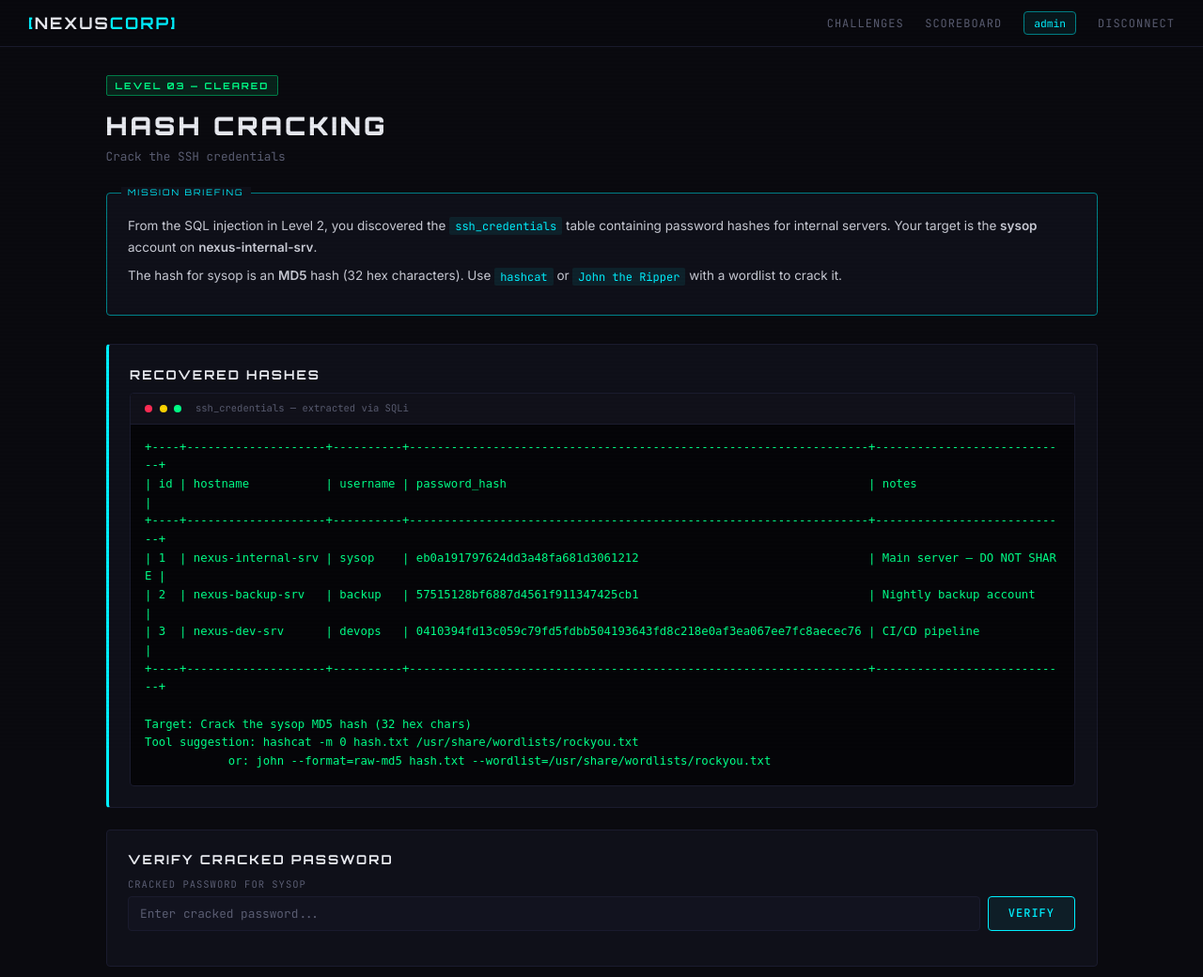
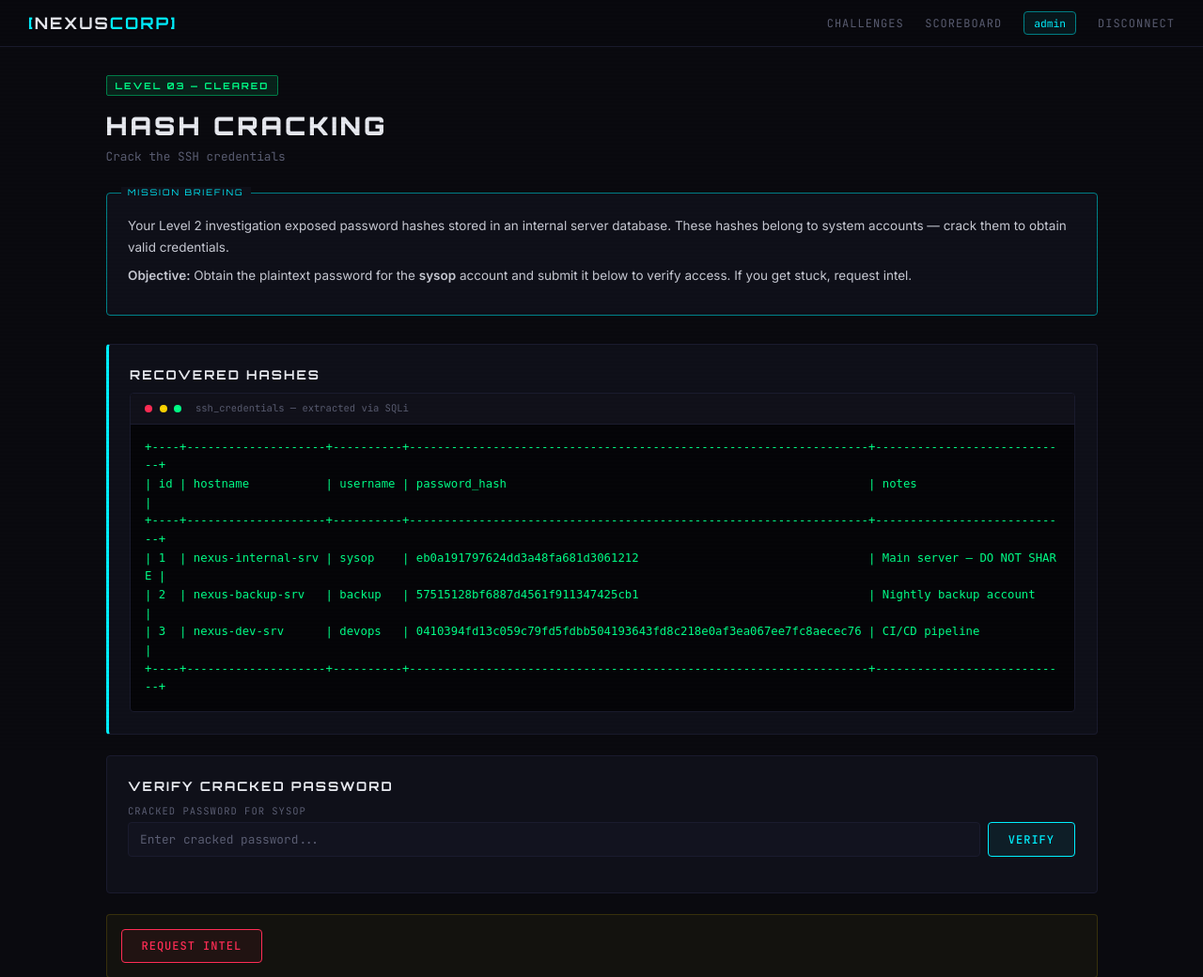
Before and after one commit to DarthMayan/NexusCorp_CTF, a Flask app: page /level/3 in a window 1280 px wide. Shown: the top 1040 px of the page at 94% size. Run offline with Flask 3, Linux system fonts and the light colour scheme; a user stored in the database is signed in; data comes from the database, SQL or seed files in the repository.

Commit message:
improve(level3): simplify briefing, remove tool hints from terminal, update hints
- Briefing no longer reveals hash type or cracking tools
- Removed Target/Tool suggestion lines from the recovered hashes terminal
- Hints now progress: hash length → wordlist tool → exact hashcat command

```diff
--- a/app/main.py
+++ b/app/main.py
@@ -1093,10 +1093,9 @@ HINTS = {
         "sqlmap -u 'TARGET/level/2/search?search=test' --dbms=sqlite --delay=2 --tables --batch",
     ],
     3: [
-        "You found hashes in the ssh_credentials table. Identify the hash type first.",
-        "MD5 hashes are 32 hex characters. SHA256 are 64.",
-        "hashcat -m 0 hash.txt /usr/share/wordlists/rockyou.txt   (mode 0 = MD5)",
-        "john --format=raw-md5 hash.txt --wordlist=/usr/share/wordlists/rockyou.txt",
+        "Look at the length of each hash — it tells you which algorithm was used.",
+        "Use a password cracking tool with a large wordlist. Focus on the sysop account.",
+        "hashcat -m 0 hash.txt /usr/share/wordlists/rockyou.txt  (mode 0 = MD5)",
     ],
     4: [
         "You're logged into the server as sysop. Explore the filesystem.",
--- a/app/templates/levels/level3.html
+++ b/app/templates/levels/level3.html
@@ -10,13 +10,12 @@
 
 <div class="briefing">
     <p>
-        From the SQL injection in Level 2, you discovered the <code>ssh_credentials</code> table
-        containing password hashes for internal servers. Your target is the <strong>sysop</strong>
-        account on <strong>nexus-internal-srv</strong>.
+        Your Level 2 investigation exposed password hashes stored in an internal server database.
+        These hashes belong to system accounts — crack them to obtain valid credentials.
     </p>
     <p>
-        The hash for sysop is an <strong>MD5</strong> hash (32 hex characters).
-        Use <code>hashcat</code> or <code>John the Ripper</code> with a wordlist to crack it.
+        <strong>Objective:</strong> Obtain the plaintext password for the <strong>sysop</strong> account
+        and submit it below to verify access. If you get stuck, request intel.
     </p>
 </div>
 
@@ -37,10 +36,6 @@
 +----+--------------------+----------+------------------------------------------------------------------+----------------------------+
 {% for row in creds %}| {{ "%-2d"|format(row.id) }} | {{ "%-18s"|format(row.hostname) }} | {{ "%-8s"|format(row.username) }} | {{ "%-64s"|format(row.password_hash) }} | {{ "%-26s"|format(row.notes) }} |
 {% endfor %}+----+--------------------+----------+------------------------------------------------------------------+----------------------------+
-
-Target: Crack the sysop MD5 hash (32 hex chars)
-Tool suggestion: hashcat -m 0 hash.txt /usr/share/wordlists/rockyou.txt
-            or: john --format=raw-md5 hash.txt --wordlist=/usr/share/wordlists/rockyou.txt
 </pre>
         </div>
     </div>
```
